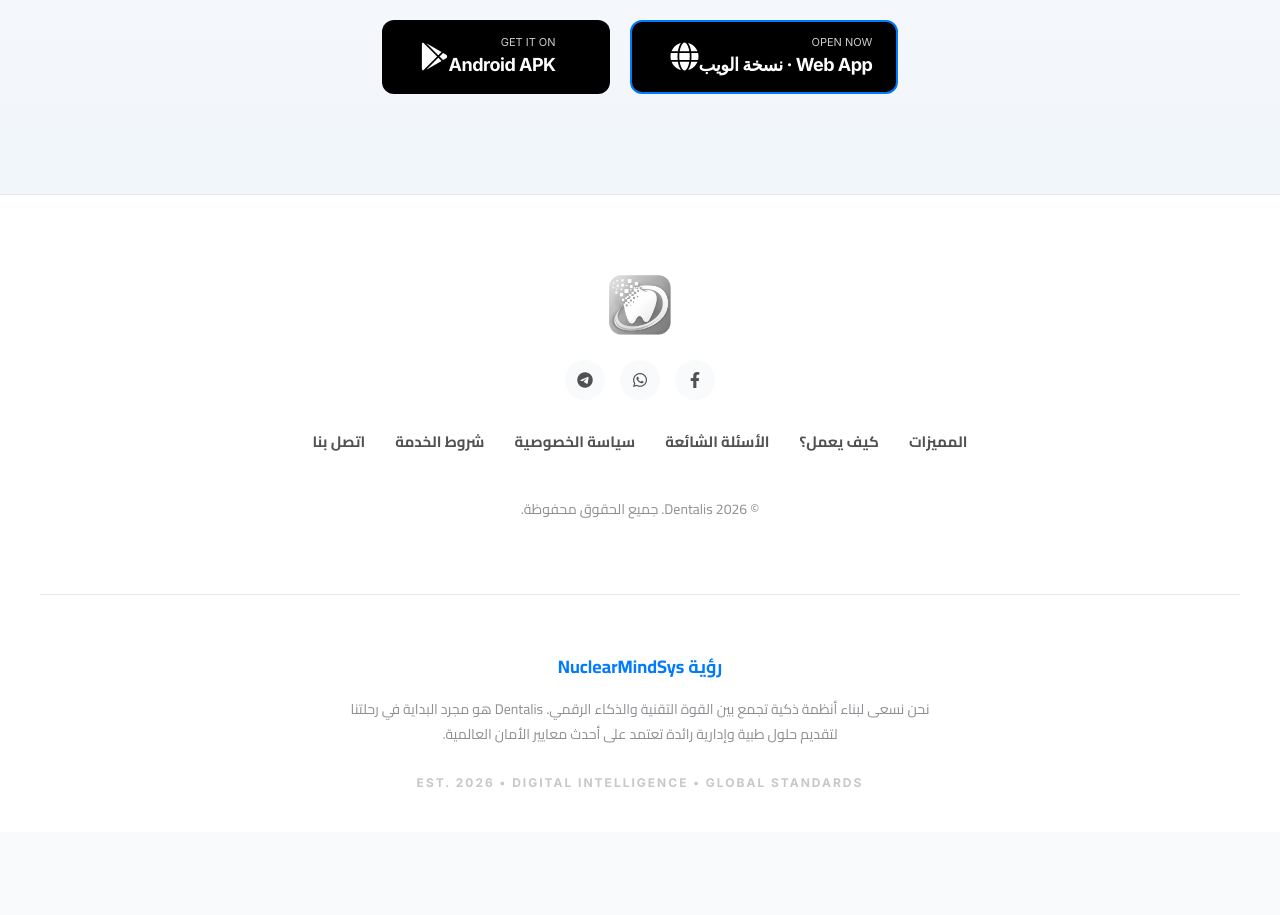
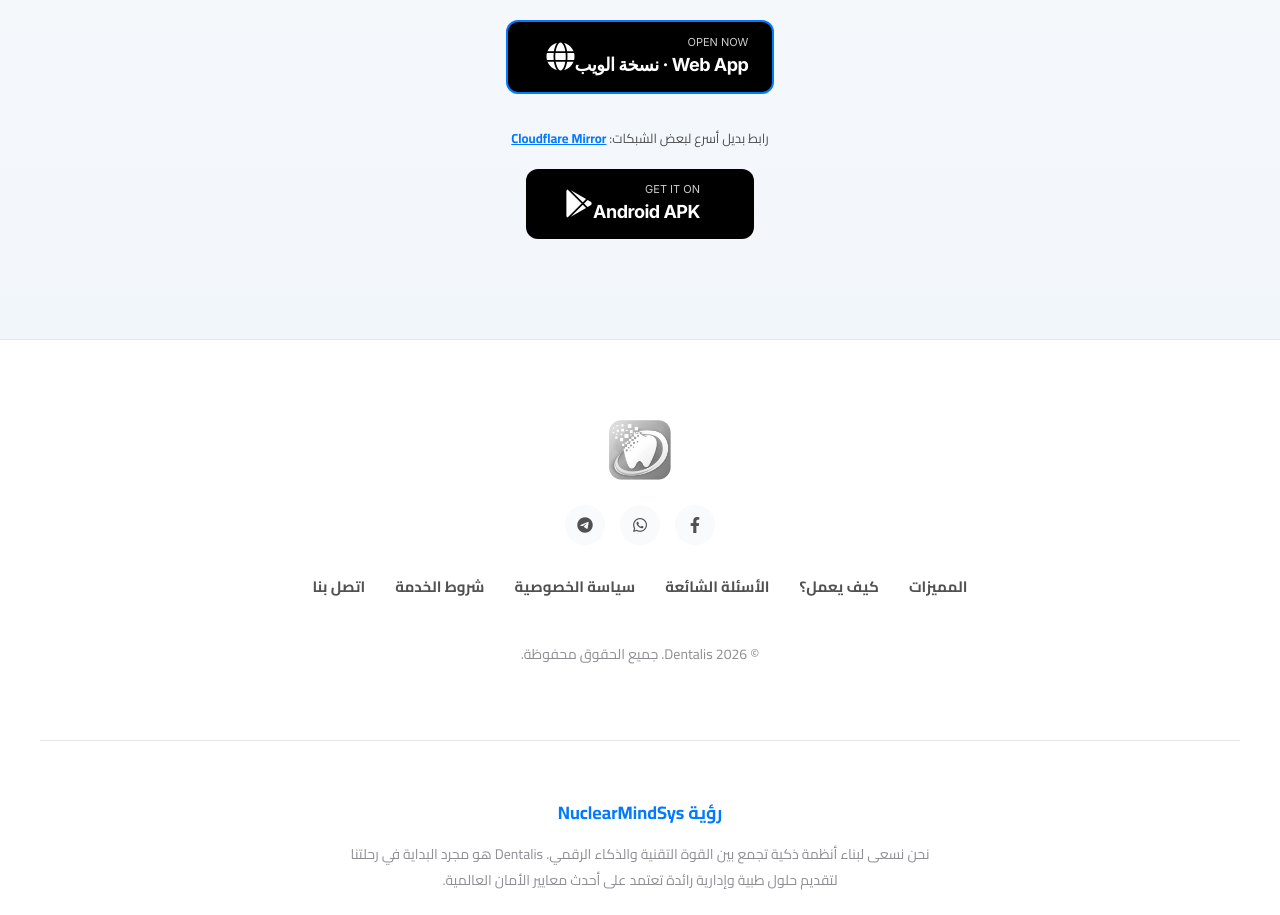
Before and after one commit to NuclearMindSys/dentalis-web, a plain HTML site: page index.html in a window 1280 px wide. Shown: the part 3440-4355 px from the top of the page. Before the commit the page ends 4272 px from the top, so only its background shows below. Drawn offline with Linux system fonts and the light colour scheme.

Commit message:
landing: Cloudflare mirror as alternate link (regional reliability)

```diff
--- a/index.html
+++ b/index.html
@@ -757,6 +757,10 @@
                         <strong>Web App · نسخة الويب</strong>
                     </div>
                 </a>
+                <div style="width:100%;text-align:center;margin-top:14px;font-size:13px;color:var(--text-light);">
+                    <span id="dl-alt-prefix">رابط بديل أسرع لبعض الشبكات:</span>
+                    <a href="https://dentalis-ai.pages.dev" target="_blank" rel="noopener" style="color:var(--primary);font-weight:600;">Cloudflare Mirror</a>
+                </div>
                 <a href="https://github.com/NuclearMindSys/dentalis-downloads/releases/latest" target="_blank" rel="noopener" class="store-btn">
                     <i class="fab fa-google-play"></i>
                     <div class="btn-text">
```
